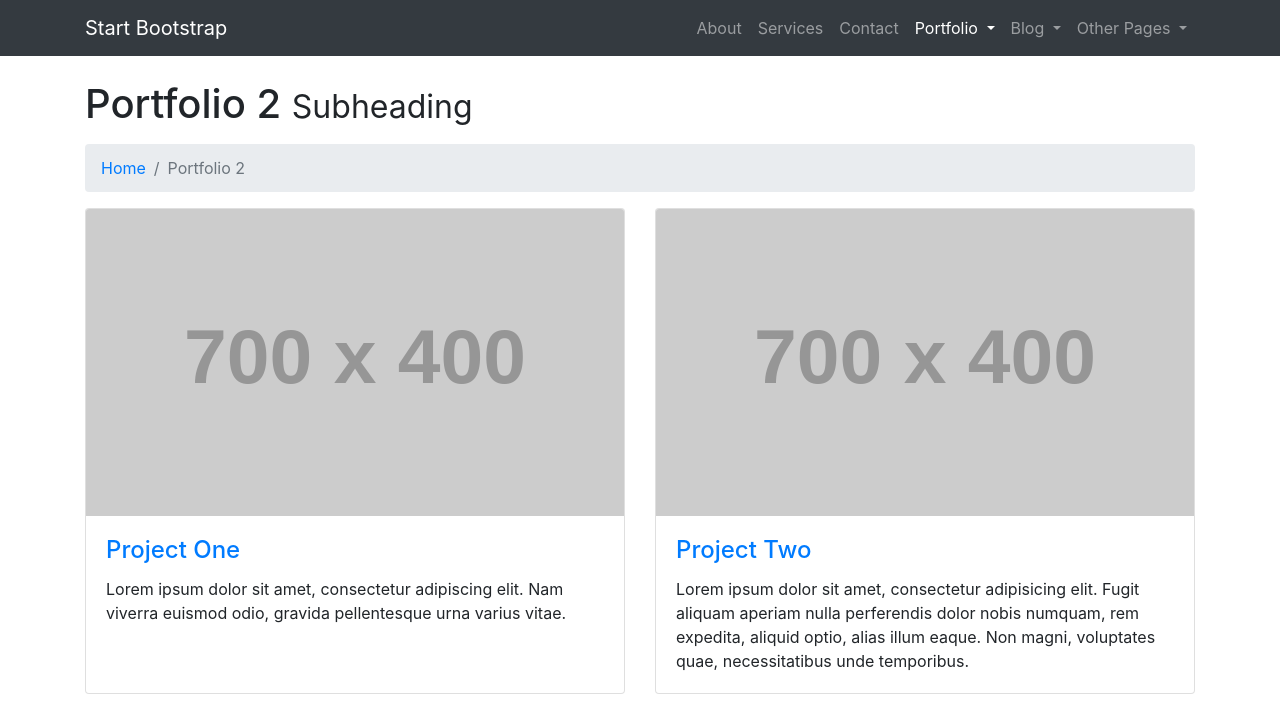
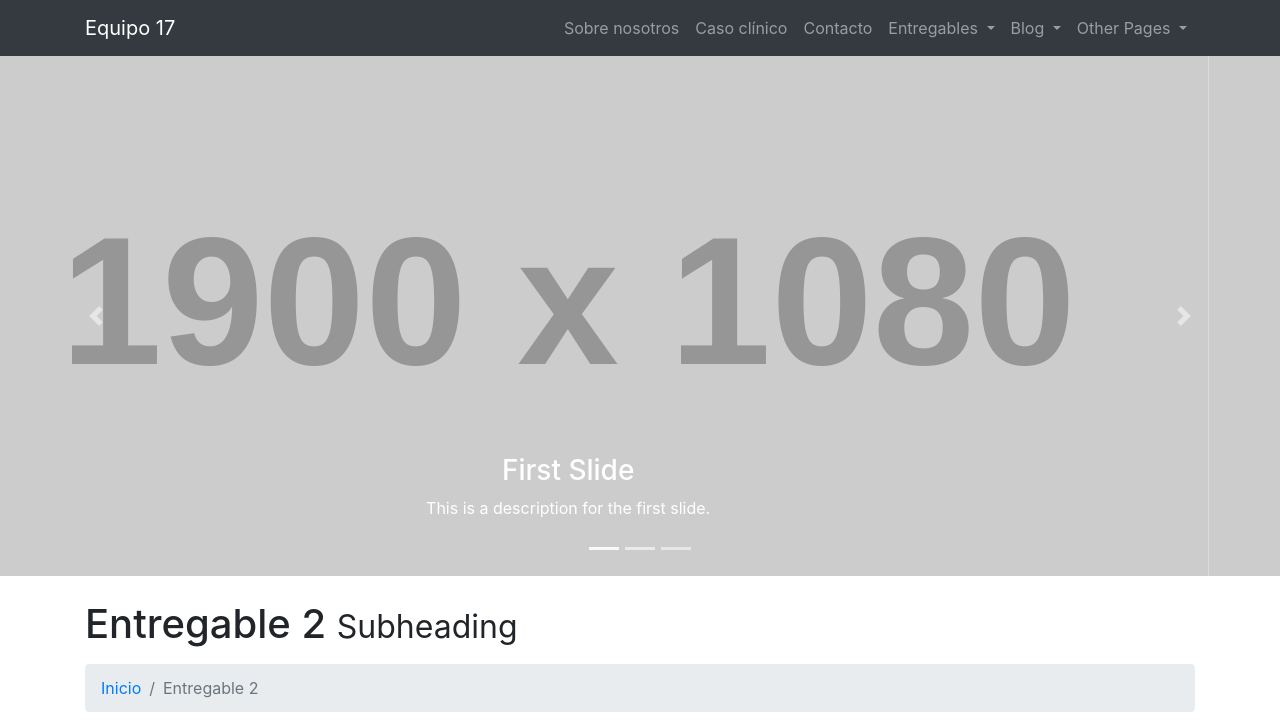
Before and after one commit to mauricio-gallardo22/externo, a website: page entregable2.html in a window 1280 px wide. Shown: the top 721 px of the page. Drawn offline with Linux system fonts and the light colour scheme; placeholder pictures from the web are drawn by us.

Commit message:
Update and rename portfolio-2-col.html to entregable2.html

```diff
--- a/portfolio-2-col.html
+++ b/entregable2.html
@@ -23,31 +23,32 @@
   <!-- Navigation -->
   <nav class="navbar fixed-top navbar-expand-lg navbar-dark bg-dark fixed-top">
     <div class="container">
-      <a class="navbar-brand" href="index.html">Start Bootstrap</a>
+      <a class="navbar-brand" href="index.html">Equipo 17</a>
       <button class="navbar-toggler navbar-toggler-right" type="button" data-toggle="collapse" data-target="#navbarResponsive" aria-controls="navbarResponsive" aria-expanded="false" aria-label="Toggle navigation">
         <span class="navbar-toggler-icon"></span>
       </button>
       <div class="collapse navbar-collapse" id="navbarResponsive">
         <ul class="navbar-nav ml-auto">
           <li class="nav-item">
-            <a class="nav-link" href="about.html">About</a>
+            <a class="nav-link" href="Sobre nosotros.html">Sobre nosotros</a>
           </li>
           <li class="nav-item">
-            <a class="nav-link" href="services.html">Services</a>
+            <a class="nav-link" href="services.html">Caso clínico</a>
           </li>
           <li class="nav-item">
-            <a class="nav-link" href="contact.html">Contact</a>
+            <a class="nav-link" href="prueba.html">Contacto</a>
           </li>
-          <li class="nav-item active dropdown">
+          <li class="nav-item dropdown">
             <a class="nav-link dropdown-toggle" href="#" id="navbarDropdownPortfolio" data-toggle="dropdown" aria-haspopup="true" aria-expanded="false">
-              Portfolio
+              Entregables
             </a>
             <div class="dropdown-menu dropdown-menu-right" aria-labelledby="navbarDropdownPortfolio">
-              <a class="dropdown-item" href="portfolio-1-col.html">1 Column Portfolio</a>
-              <a class="dropdown-item active" href="portfolio-2-col.html">2 Column Portfolio</a>
-              <a class="dropdown-item" href="portfolio-3-col.html">3 Column Portfolio</a>
-              <a class="dropdown-item" href="portfolio-4-col.html">4 Column Portfolio</a>
-              <a class="dropdown-item" href="portfolio-item.html">Single Portfolio Item</a>
+              <a class="dropdown-item" href="portfolio-1-col.html">Entregable 1</a>
+              <a class="dropdown-item" href="portfolio-2-col.html">Entregable 2</a>
+              <a class="dropdown-item" href="portfolio-3-col.html">Entregable 3</a>
+              <a class="dropdown-item" href="portfolio-4-col.html">Entregable 4</a>
+              <a class="dropdown-item" href="portfolio-item.html">Entregable 5</a>
+              <a class="dropdown-item" href="portfolio-item.html">Entregable 6</a>
             </div>
           </li>
           <li class="nav-item dropdown">
@@ -77,19 +78,60 @@
     </div>
   </nav>
 
+  <header>
+    <div id="carouselExampleIndicators" class="carousel slide" data-ride="carousel">
+      <ol class="carousel-indicators">
+        <li data-target="#carouselExampleIndicators" data-slide-to="0" class="active"></li>
+        <li data-target="#carouselExampleIndicators" data-slide-to="1"></li>
+        <li data-target="#carouselExampleIndicators" data-slide-to="2"></li>
+      </ol>
+      <div class="carousel-inner" role="listbox">
+        <!-- Slide One - Set the background image for this slide in the line below -->
+        <div class="carousel-item active" style="background-image: url('http://placehold.it/1900x1080')">
+          <div class="carousel-caption d-none d-md-block">
+            <h3>First Slide</h3>
+            <p>This is a description for the first slide.</p>
+          </div>
+        </div>
+        <!-- Slide Two - Set the background image for this slide in the line below -->
+        <div class="carousel-item" style="background-image: url('http://placehold.it/1900x1080')">
+          <div class="carousel-caption d-none d-md-block">
+            <h3>Second Slide</h3>
+            <p>This is a description for the second slide.</p>
+          </div>
+        </div>
+        <!-- Slide Three - Set the background image for this slide in the line below -->
+        <div class="carousel-item" style="background-image: url('http://placehold.it/1900x1080')">
+          <div class="carousel-caption d-none d-md-block">
+            <h3>Third Slide</h3>
+            <p>This is a description for the third slide.</p>
+          </div>
+        </div>
+      </div>
+      <a class="carousel-control-prev" href="#carouselExampleIndicators" role="button" data-slide="prev">
+        <span class="carousel-control-prev-icon" aria-hidden="true"></span>
+        <span class="sr-only">Previous</span>
+      </a>
+      <a class="carousel-control-next" href="#carouselExampleIndicators" role="button" data-slide="next">
+        <span class="carousel-control-next-icon" aria-hidden="true"></span>
+        <span class="sr-only">Next</span>
+      </a>
+    </div>
+  </header>
+
   <!-- Page Content -->
   <div class="container">
 
     <!-- Page Heading/Breadcrumbs -->
-    <h1 class="mt-4 mb-3">Portfolio 2
+    <h1 class="mt-4 mb-3">Entregable 2
       <small>Subheading</small>
     </h1>
 
     <ol class="breadcrumb">
       <li class="breadcrumb-item">
-        <a href="index.html">Home</a>
+        <a href="index.html">Inicio</a>
       </li>
-      <li class="breadcrumb-item active">Portfolio 2</li>
+      <li class="breadcrumb-item active">Entregable 2</li>
     </ol>
 
     <div class="row">
```
